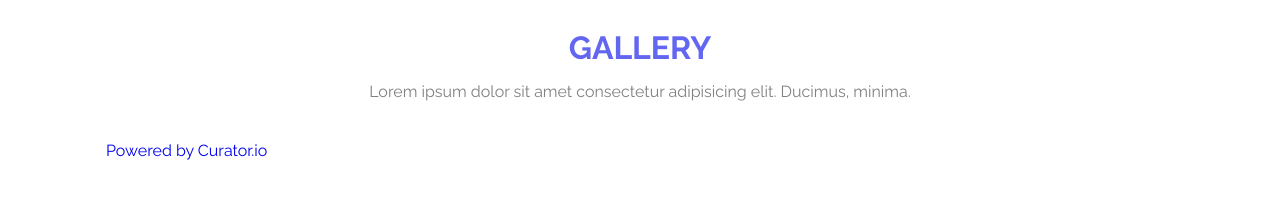
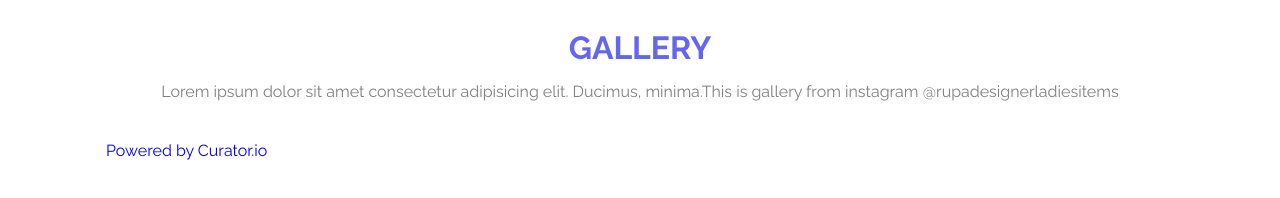
Before and after one commit to ABChapagain/RupaDesignerLadiesItems, a plain HTML site: page gallery.html in a window 1280 px wide. Shown: the part 96-294 px from the top of the page. Drawn offline with nearby package versions, Linux system fonts and the light colour scheme.

Commit message:
Update gallery.html

```diff
--- a/gallery.html
+++ b/gallery.html
@@ -60,7 +60,7 @@
       <div class="container">
         <div class="heading">
             <h1 class="l-heading">GALLERY</h1>
-            <p class="l-brief">Lorem ipsum dolor sit amet consectetur adipisicing elit. Ducimus, minima.</p>
+            <p class="l-brief">Lorem ipsum dolor sit amet consectetur adipisicing elit. Ducimus, minima.This is gallery from instagram @rupadesignerladiesitems</p>
         </div>
         <div id="instafeed">
           <!-- Place <div> tag where you want the feed to appear -->
```
